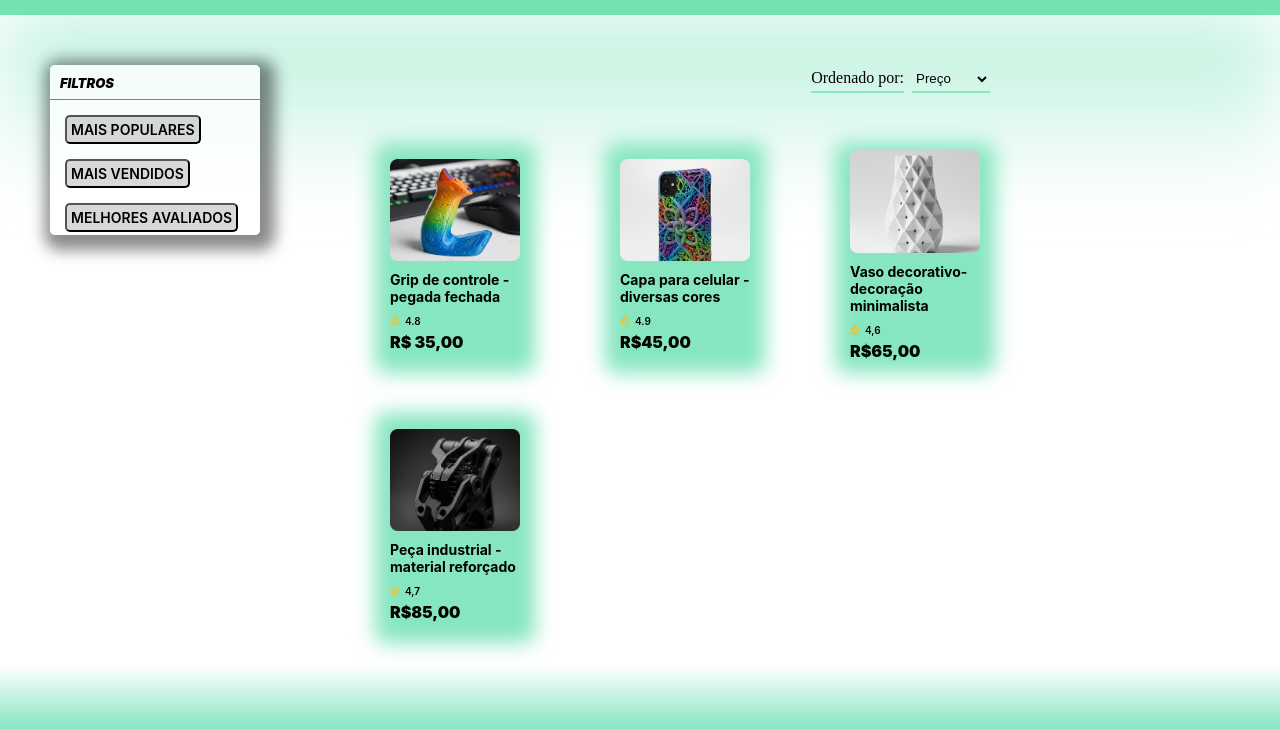
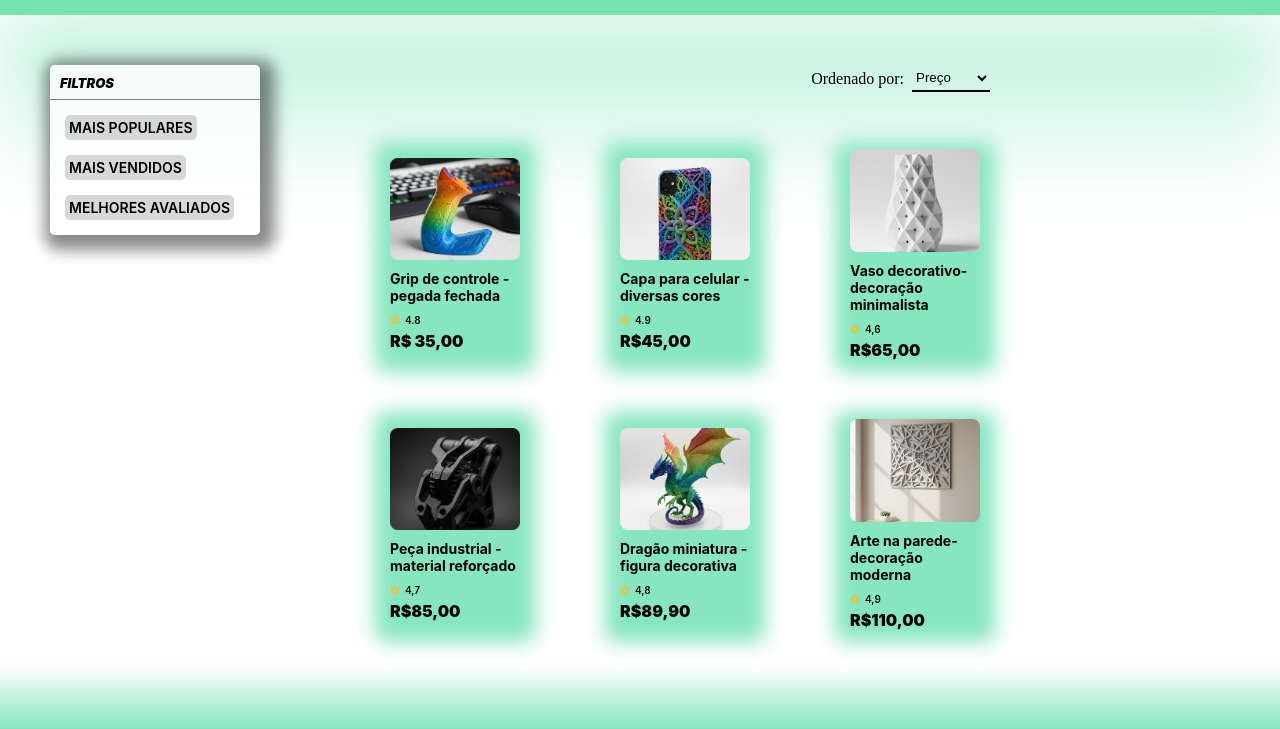
Before and after one commit to elderluiz-dev/3d_printer_ecomerce, a plain HTML site: page pesquisa/index.html in a window 1280 px wide. Shown: the part 71-800 px from the top of the page. Drawn offline with Linux system fonts and the light colour scheme.

Commit message:
Finalizando a área da pesquisa e declarando os produtos

```diff
--- a/pesquisa/index.html
+++ b/pesquisa/index.html
@@ -49,20 +49,22 @@
     <div class="container">
       <div class="filter">
         <h2>FILTROS</h2>
-        <button>MAIS POPULARES</button>
-        <button>MAIS VENDIDOS</button>
-        <button>MELHORES AVALIADOS</button>
+        <button id="populares">MAIS POPULARES</button>
+        <button id="vendidos">MAIS VENDIDOS</button>
+        <button id="avaliados">MELHORES AVALIADOS</button>
       </div>
       <div class="conteudo">
         <div class="ordem">
-          <label id="meu-select">Ordenado por:</label>
-          <select id="meu-select">
-            <option value="1">Preço</option>
-            <option value="2">A-Z</option>
-            <option value="3">Avaliação</option>
+          <label for="ordenar" id="meu-label">
+            Ordenado por:
+          </label>
+          <select id="ordenar">
+            <option value="preco">Preço</option>
+            <option value="nome">A-Z</option>
+            <option value="avaliacao">Avaliação</option>
           </select>
         </div>
-        <div class="tudo">
+        <div class="tudo" id="lista-produtos">
           <div class="card">
             <img src="imagens/Rectangle 41.png" alt="" />
             <h3>Grip de controle - pegada fechada</h3>
@@ -105,6 +107,24 @@
             </div>
             <p class="preço">R$85,00</p>
           </div>
+          <div class="card">
+            <img src="imagens/Rectangle agora.png" alt="">
+            <h3>Dragão miniatura - figura decorativa</h3>
+            <div class="avaliacao">
+              <img class="estrela" src="imagens/Vector.png" alt="" />
+              <p>4,8</p>
+            </div>
+            <p class="preço">R$89,90</p>
+          </div>
+          <div class="card">
+            <img src="imagens/Rectangle 40.png" alt="">
+            <h3>Arte na parede-decoração moderna</h3>
+            <div class="avaliacao">
+              <img class="estrela" src="imagens/Vector.png" alt=""/>
+              <p>4,9</p>
+            </div>
+            <p class="preço">R$110,00</p>
+          </div>
         </div>
       </div>
     </div>
--- a/pesquisa/script.js
+++ b/pesquisa/script.js
@@ -0,0 +1,50 @@
+const produtos = [
+    {
+        nome:"Grip de controle - pegada fechada",
+        preco:35.00,
+        avaliacao:4.8,
+        vendas: 120,
+        popularidade:95,
+        imagem: "imagens/Rectangle 41.png"
+    },
+    {
+        nome:"Capa para celular - diversas cores",
+        preco:45.00,
+        avaliacao:4.9,
+        vendas: 150,
+        popularidade: 98,
+        imagem: "imagens/Rectangle 29.png"
+    },
+    {
+        nome:"Vaso decorativo-decoração minimalista",
+        preco:65.00,
+        avaliacao:4.6,
+        vendas: 80,
+        popularidade:75,
+        imagem:"imagens/Rectangle 31.png"
+    },
+    {
+        nome:"Peça industrial - material reforçado",
+        preco:85.00,
+        avaliacao:4.7,
+        vendas:155,
+        popularidade:85,
+        imagem:"imagens/Rectangle 42.png"
+    },
+    {
+        nome:"Dragão miniatura - figura decorativa",
+        preco:89.90,
+        avaliacao:4.8,
+        vendas:20,
+        popularidade:45,
+        imagem:"imagens/Rectangle agora.png"
+    },
+    {
+        nome:"Arte na parede-decoração moderna",
+        preco:110.00,
+        avaliacao:4.9,
+        vendas:110,
+        popularidade:50,
+        imagem:"imagens/Rectangle 40.png"
+    }
+];
--- a/pesquisa/style.css
+++ b/pesquisa/style.css
@@ -13,6 +13,7 @@ body {
   min-height: 100vh;
   margin: 0;
   padding: 0;
+  padding-bottom: 120px;
 }
 :root {
   --cor-principal: #85e6c0;
@@ -86,7 +87,7 @@ p {
   height: 150px;
   border-radius: 10px;
   isolation: isolate;
-  transition: transform 0.8s ease;
+  transition: transform 0.5s ease;
 }
 
 .card::before {
@@ -99,8 +100,8 @@ p {
   z-index: -1;
 }
 .card:hover{
-  transform: scale(1.04);
-  transition: 0.8s;
+  transform: scale(1.08);
+  transition: 0.5s;
 }
 .card h3 {
   position: relative;
@@ -168,17 +169,21 @@ button{
   background-color: #9693935b;
   border-radius: 5px;
   font-size: 14px;
+  border: none;
 }
 button:hover{
   cursor: pointer;
   scale: 1.1;
   transition: 0.5s;
 }
-#meu-select{
+#meu-label{
+  color: var(--cor-terciária);
+}
+#ordenar{
   color: var(--cor-terciária);
   background: transparent;
   border: none;
-  border-bottom: 2px solid var(--cor-principal);
+  border-bottom: 2px solid var(--cor-terciária);
   outline: none;
   box-shadow: none;
   padding: 4px 0;
```
Also changed, not shown: pesquisa/imagens/Rectangle agora.png (added).
